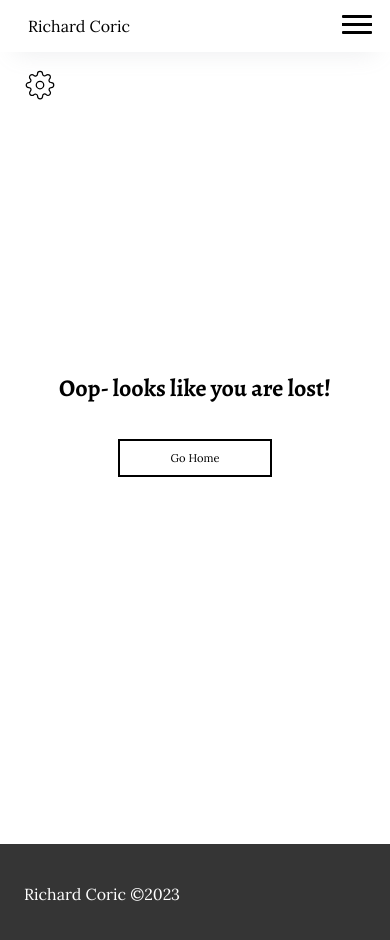
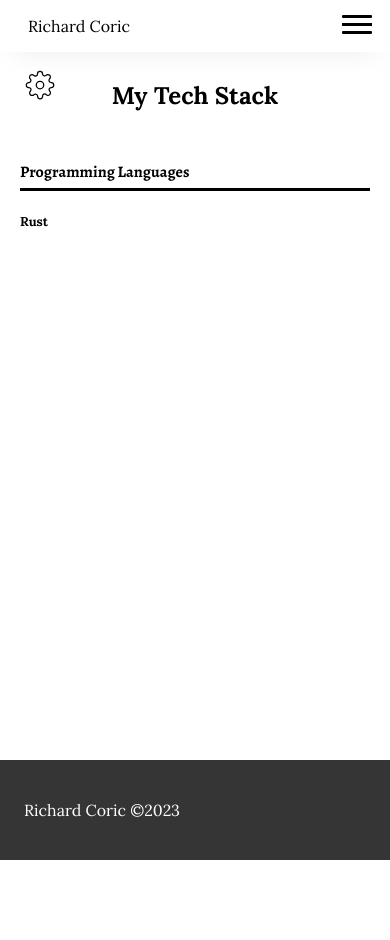
Before and after one commit to MeRichard123/Portfolio, a Next.js app: page /techstack in a window 390 px wide. Before the commit this address had no page. Shown: the top 940 px of the page. After the commit the page ends 860 px from the top, so only its background shows below. Built offline with nearby package versions, Linux system fonts and the light colour scheme.

Commit message:
Fix Skills Section Mobile

```diff
--- /dev/null
+++ b/pages/techstack/index.tsx
@@ -0,0 +1,20 @@
+import React from 'react'
+import { StyledSkillMain, StyledSkillTitle,
+  StyledSecondaryHeading, LeftAlign, StyledTertiaryHeading
+} from './stack.styles.ts';
+
+
+const techstack = () => {
+  return (
+    <StyledSkillMain>
+      <StyledSkillTitle>My Tech Stack</StyledSkillTitle>
+      <LeftAlign>
+        <StyledSecondaryHeading>Programming Languages</StyledSecondaryHeading>
+
+        <StyledTertiaryHeading>Rust</StyledTertiaryHeading>
+      </LeftAlign>
+    </StyledSkillMain>
+  )
+}
+
+export default techstack;
--- /dev/null
+++ b/pages/techstack/stack.styles.ts
@@ -0,0 +1,41 @@
+import styled from "@emotion/styled";
+
+export const StyledSkillMain = styled.main`
+  padding: 80px clamp(20px, 2.5vw, 80px);
+  min-height: 90vh;
+  text-align: center;
+  display: flex;
+  flex-direction: column;
+  align-items: center;
+`;
+
+export const LeftAlign = styled.div`
+  text-align: left;
+  max-width: 60rem;
+  width: 100%;
+  padding: 50px 0;
+`;
+
+export const StyledSkillTitle = styled.h1`
+  font-size: clamp(1.5rem, 2.5vw, 3rem);
+`;
+
+export const StyledSecondaryHeading = styled.h2`
+  font-size: clamp(1rem, 2vw, 2rem);
+  width: 100%;
+  position: relative;
+  &::after {
+    content: '';
+    background: ${props => props.theme.colours.text};
+    height: 3px;
+    position: absolute;
+    bottom: -8px;
+    left: 0;
+    width: 100%;
+  }
+`;
+
+export const StyledTertiaryHeading = styled.h3`
+  font-size: clamp(0.8rem, 1.5vw, 1.3rem);
+  margin: 30px 0;
+`;
```
Also changed, not shown: sections/Skills/Skills.styles.ts (+5 -6 lines).
